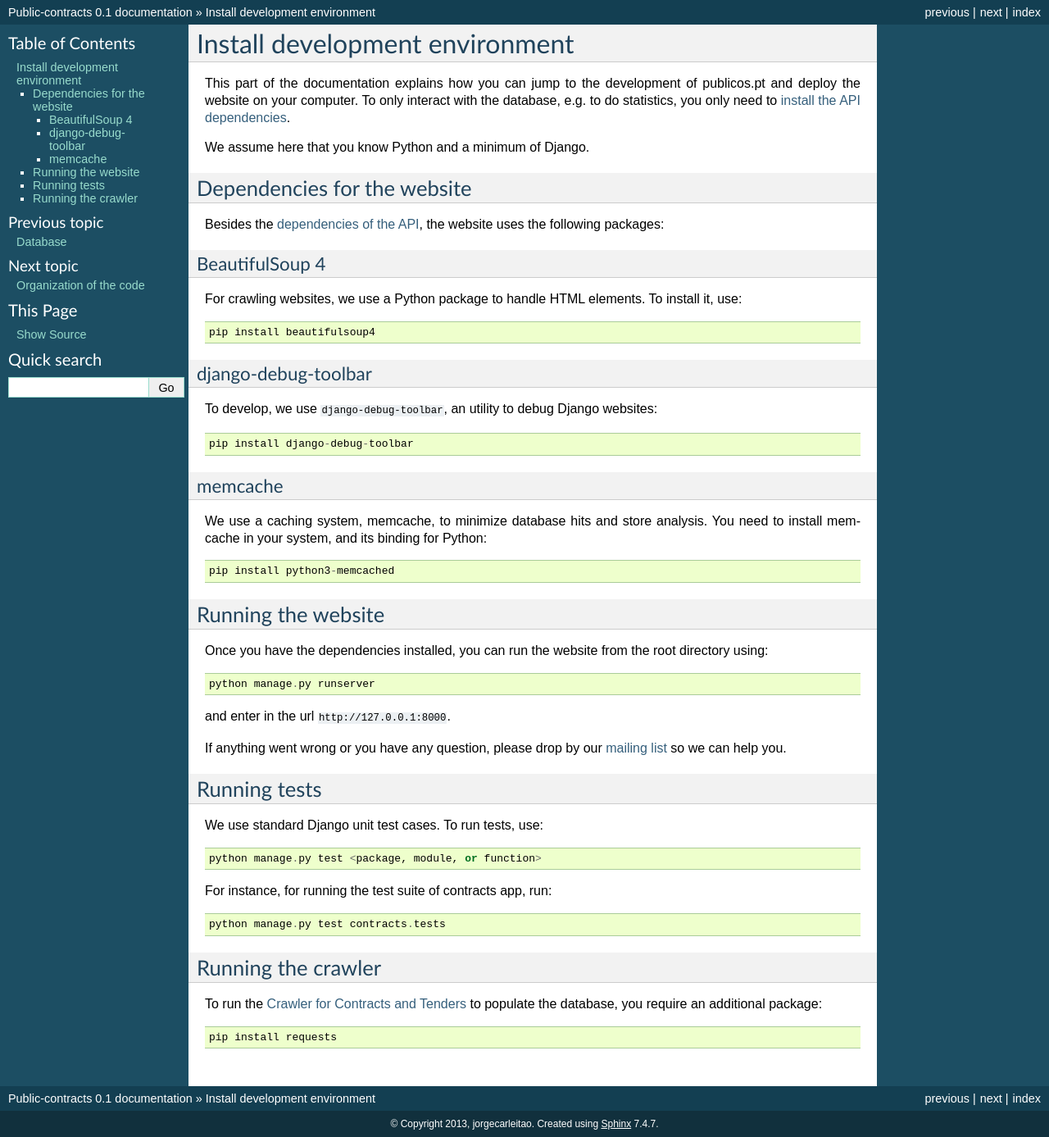
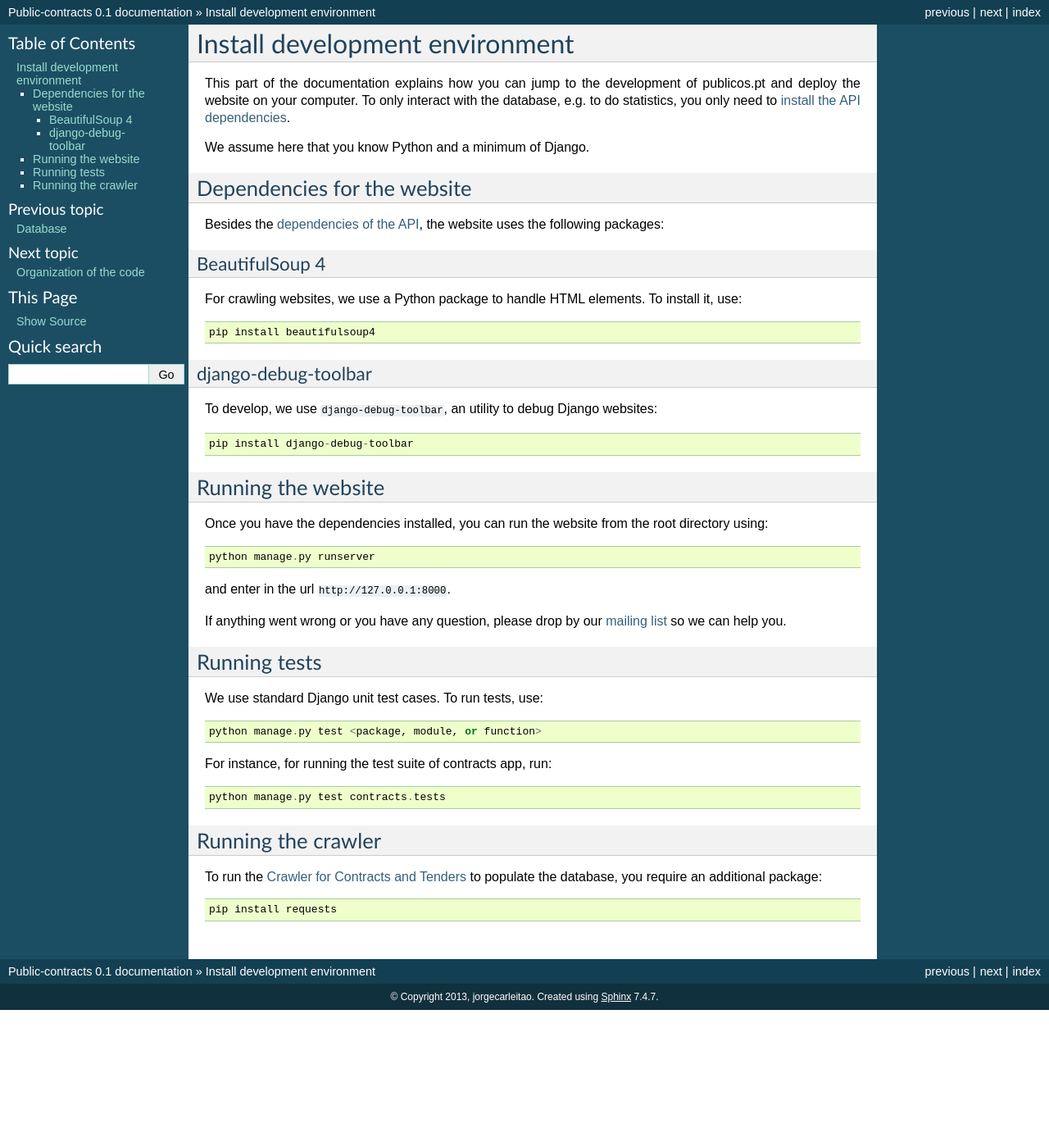
Before and after one commit to jorgecarleitao/public-contracts, a Sphinx documentation site: the page built from docs/website/website.rst, in a window 1280 px wide. Shown: the whole page at 82% size. Built offline with Sphinx 7.4.7, drawn with Linux system fonts in a browser that asks for light colours; after the commit the page ends 1232 px from its top, so only the background shows below that.

Commit message:
Fixed #42 -- Removed caching from public settings.
Caching is now server depenedent.

```diff
--- a/docs/website/website.rst
+++ b/docs/website/website.rst
@@ -28,15 +28,6 @@ django-debug-toolbar
 To develop, we use ``django-debug-toolbar``, an utility to debug Django websites::
 
     pip install django-debug-toolbar
-
-memcache
-^^^^^^^^
-
-We use a caching system, memcache, to minimize database hits and store analysis.
-You need to install memcache in your system, and its binding for Python::
-
-    pip install python3-memcached
-
 
 Running the website
 -------------------
```
Also changed, not shown: 1 other file.
